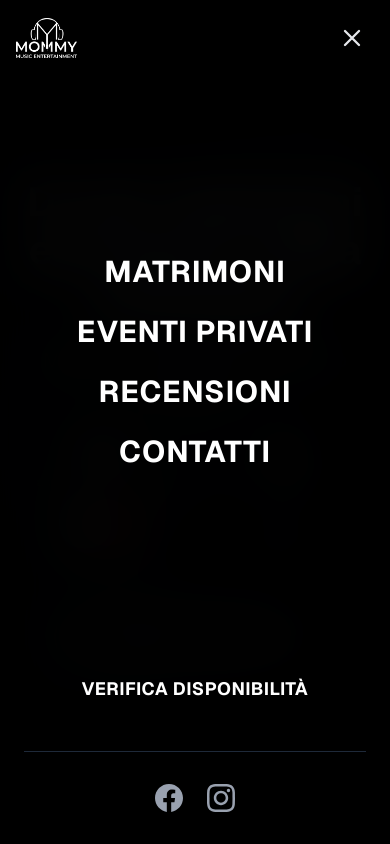
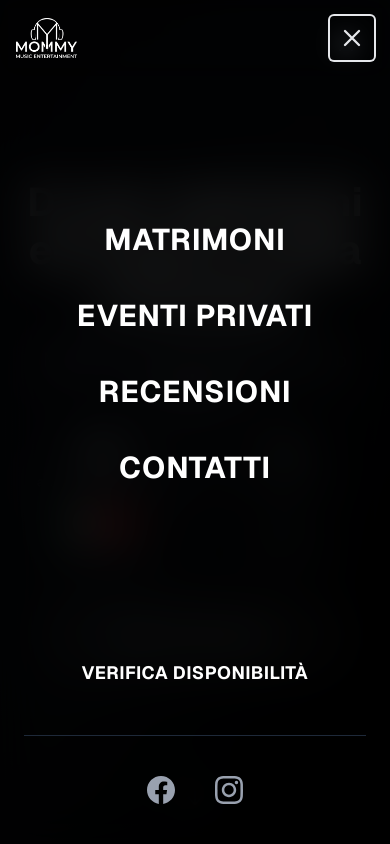
Before and after one commit to mommydjsalmani-cloud/mommy-marketing, a Next.js app: page / in a window 390 px wide. Both pictures are taken after a click on the button "Apri menu". Shown: the top 844 px of the page. Built offline with nearby package versions, Linux system fonts and the light colour scheme.

Commit message:
♿ Menu mobile overlay ottimizzato: focus trap, ARIA, transizioni smooth

```diff
--- a/app/components/Header.tsx
+++ b/app/components/Header.tsx
@@ -3,11 +3,13 @@
 import Link from 'next/link';
 import Image from 'next/image';
 import { useState, useEffect, useRef } from 'react';
+import FocusTrap from 'focus-trap-react';
 
 export default function Header() {
   const [isMenuOpen, setIsMenuOpen] = useState(false);
   const [isScrolled, setIsScrolled] = useState(false);
   const sentinelRef = useRef<HTMLDivElement>(null);
+  const overlayRef = useRef<HTMLDivElement>(null);
 
   const navLinks = [
     { href: '/matrimoni', label: 'Matrimoni' },
@@ -37,12 +39,16 @@ export default function Header() {
     };
   }, []);
 
-  // Blocca scroll quando il menu è aperto
+  // Gestione overlay: scroll lock, Esc, click esterno
   useEffect(() => {
     if (isMenuOpen) {
+      // Blocca scroll
+      const scrollbarWidth = window.innerWidth - document.documentElement.clientWidth;
       document.body.style.overflow = 'hidden';
+      document.body.style.paddingRight = `${scrollbarWidth}px`;
     } else {
       document.body.style.overflow = '';
+      document.body.style.paddingRight = '';
     }
 
     // Chiusura con Esc
@@ -53,11 +59,20 @@ export default function Header() {
     };
 
     document.addEventListener('keydown', handleEscape);
+
     return () => {
       document.removeEventListener('keydown', handleEscape);
       document.body.style.overflow = '';
+      document.body.style.paddingRight = '';
     };
   }, [isMenuOpen]);
+
+  // Click esterno per chiudere (solo sul backdrop, non sul contenuto)
+  const handleBackdropClick = (e: React.MouseEvent<HTMLDivElement>) => {
+    if (e.target === e.currentTarget) {
+      setIsMenuOpen(false);
+    }
+  };
 
   return (
     <>
@@ -114,12 +129,13 @@ export default function Header() {
             {/* Mobile Menu Button */}
             <button
               onClick={() => setIsMenuOpen(!isMenuOpen)}
-              className="lg:hidden text-gray-200 focus:outline-none p-2 relative z-10"
+              className="lg:hidden text-gray-200 focus:outline-none focus:ring-2 focus:ring-accent rounded p-2 relative z-10"
               aria-label={isMenuOpen ? 'Chiudi menu' : 'Apri menu'}
               aria-expanded={isMenuOpen}
+              aria-controls="mobile-menu"
             >
               <svg
-                className="w-7 h-7"
+                className="w-7 h-7 transition-transform duration-200"
                 fill="none"
                 strokeLinecap="round"
                 strokeLinejoin="round"
@@ -140,23 +156,51 @@ export default function Header() {
 
       {/* Mobile Menu Overlay */}
       {isMenuOpen && (
+        <FocusTrap
+          focusTrapOptions={{
+            initialFocus: false,
+            allowOutsideClick: true,
+            escapeDeactivates: true,
+          }}
+        >
           <div
-          className="fixed inset-0 z-40 lg:hidden"
+            ref={overlayRef}
+            id="mobile-menu"
+            role="dialog"
+            aria-modal="true"
+            aria-label="Menu di navigazione mobile"
+            className="fixed inset-0 z-40 lg:hidden animate-fadeIn"
+            onClick={handleBackdropClick}
+          >
+            {/* Backdrop */}
+            <div className="absolute inset-0 bg-black/80 backdrop-blur-xl transition-opacity duration-300" />
+
+            {/* Content */}
+            <div className="relative h-full flex flex-col animate-scaleIn">
+              <div className="flex flex-col h-full pt-24 pb-8 px-6">
+                {/* Close button - accessibile */}
+                <button
                   onClick={() => setIsMenuOpen(false)}
+                  className="absolute top-6 right-6 text-gray-400 hover:text-white focus:outline-none focus:ring-2 focus:ring-accent rounded p-2 transition-colors"
+                  aria-label="Chiudi menu"
                 >
-          <div className="absolute inset-0 bg-black/95 backdrop-blur-xl">
-            <div className="flex flex-col h-full pt-24 pb-8 px-6">
+                  <svg className="w-6 h-6" fill="none" strokeLinecap="round" strokeLinejoin="round" strokeWidth="2" viewBox="0 0 24 24" stroke="currentColor">
+                    <path d="M6 18L18 6M6 6l12 12" />
+                  </svg>
+                </button>
+
                 {/* Menu Items */}
-              <nav className="flex-1 flex flex-col justify-center space-y-6">
+                <nav className="flex-1 flex flex-col justify-center space-y-6" role="navigation" aria-label="Menu principale mobile">
                   {navLinks.map((link, index) => (
                     <Link
                       key={link.href}
                       href={link.href}
-                    className="text-3xl font-bold text-white hover:text-accent transition-colors uppercase tracking-wide text-center"
+                      className="text-3xl font-bold text-white hover:text-accent focus:text-accent focus:outline-none focus:ring-2 focus:ring-accent rounded px-4 py-2 transition-colors uppercase tracking-wide text-center"
                       onClick={() => setIsMenuOpen(false)}
                       style={{
-                      animation: `slideIn 0.3s ease-out ${index * 0.1}s both`,
+                        animation: `slideIn 0.3s ease-out ${index * 0.08}s both`,
                       }}
+                      tabIndex={0}
                     >
                       {link.label}
                     </Link>
@@ -167,8 +211,9 @@ export default function Header() {
                 <div className="mt-8">
                   <a
                     href="#contatto-rapido"
-                  className="block w-full bg-accent hover:bg-accent-hover text-white px-8 py-4 rounded-full font-bold text-center transition-colors text-lg uppercase tracking-wide"
+                    className="block w-full bg-accent hover:bg-accent-hover focus:bg-accent-hover text-white px-8 py-4 rounded-full font-bold text-center transition-all text-lg uppercase tracking-wide focus:outline-none focus:ring-4 focus:ring-accent/50"
                     onClick={() => setIsMenuOpen(false)}
+                    tabIndex={0}
                   >
                     Verifica disponibilità
                   </a>
@@ -180,8 +225,9 @@ export default function Header() {
                     href="https://facebook.com"
                     target="_blank"
                     rel="noopener noreferrer"
-                  className="text-gray-400 hover:text-accent transition-colors"
-                  aria-label="Facebook"
+                    className="text-gray-400 hover:text-accent focus:text-accent transition-colors focus:outline-none focus:ring-2 focus:ring-accent rounded p-2"
+                    aria-label="Segui su Facebook"
+                    tabIndex={0}
                   >
                     <svg className="w-7 h-7" fill="currentColor" viewBox="0 0 24 24">
                       <path d="M24 12.073c0-6.627-5.373-12-12-12s-12 5.373-12 12c0 5.99 4.388 10.954 10.125 11.854v-8.385H7.078v-3.47h3.047V9.43c0-3.007 1.792-4.669 4.533-4.669 1.312 0 2.686.235 2.686.235v2.953H15.83c-1.491 0-1.956.925-1.956 1.874v2.25h3.328l-.532 3.47h-2.796v8.385C19.612 23.027 24 18.062 24 12.073z" />
@@ -191,8 +237,9 @@ export default function Header() {
                     href="https://instagram.com"
                     target="_blank"
                     rel="noopener noreferrer"
-                  className="text-gray-400 hover:text-accent transition-colors"
-                  aria-label="Instagram"
+                    className="text-gray-400 hover:text-accent focus:text-accent transition-colors focus:outline-none focus:ring-2 focus:ring-accent rounded p-2"
+                    aria-label="Segui su Instagram"
+                    tabIndex={0}
                   >
                     <svg className="w-7 h-7" fill="currentColor" viewBox="0 0 24 24">
                       <path d="M12 2.163c3.204 0 3.584.012 4.85.07 3.252.148 4.771 1.691 4.919 4.919.058 1.265.069 1.645.069 4.849 0 3.205-.012 3.584-.069 4.849-.149 3.225-1.664 4.771-4.919 4.919-1.266.058-1.644.07-4.85.07-3.204 0-3.584-.012-4.849-.07-3.26-.149-4.771-1.699-4.919-4.92-.058-1.265-.07-1.644-.07-4.849 0-3.204.013-3.583.07-4.849.149-3.227 1.664-4.771 4.919-4.919 1.266-.057 1.645-.069 4.849-.069zm0-2.163c-3.259 0-3.667.014-4.947.072-4.358.2-6.78 2.618-6.98 6.98-.059 1.281-.073 1.689-.073 4.948 0 3.259.014 3.668.072 4.948.2 4.358 2.618 6.78 6.98 6.98 1.281.058 1.689.072 4.948.072 3.259 0 3.668-.014 4.948-.072 4.354-.2 6.782-2.618 6.979-6.98.059-1.28.073-1.689.073-4.948 0-3.259-.014-3.667-.072-4.947-.196-4.354-2.617-6.78-6.979-6.98-1.281-.059-1.69-.073-4.949-.073zm0 5.838c-3.403 0-6.162 2.759-6.162 6.162s2.759 6.163 6.162 6.163 6.162-2.759 6.162-6.163c0-3.403-2.759-6.162-6.162-6.162zm0 10.162c-2.209 0-4-1.79-4-4 0-2.209 1.791-4 4-4s4 1.791 4 4c0 2.21-1.791 4-4 4zm6.406-11.845c-.796 0-1.441.645-1.441 1.44s.645 1.44 1.441 1.44c.795 0 1.439-.645 1.439-1.44s-.644-1.44-1.439-1.44z" />
@@ -202,6 +249,7 @@ export default function Header() {
               </div>
             </div>
           </div>
+        </FocusTrap>
       )}
 
       <style jsx>{`
@@ -215,6 +263,34 @@ export default function Header() {
             transform: translateY(0);
           }
         }
+
+        @keyframes fadeIn {
+          from {
+            opacity: 0;
+          }
+          to {
+            opacity: 1;
+          }
+        }
+
+        @keyframes scaleIn {
+          from {
+            opacity: 0;
+            transform: scale(0.95);
+          }
+          to {
+            opacity: 1;
+            transform: scale(1);
+          }
+        }
+
+        .animate-fadeIn {
+          animation: fadeIn 0.25s ease-out;
+        }
+
+        .animate-scaleIn {
+          animation: scaleIn 0.3s cubic-bezier(0.16, 1, 0.3, 1);
+        }
       `}</style>
     </>
   );
--- a/package.json
+++ b/package.json
@@ -9,6 +9,7 @@
     "lint": "eslint"
   },
   "dependencies": {
+    "focus-trap-react": "^11.0.4",
     "framer-motion": "^12.23.24",
     "next": "16.0.0",
     "react": "19.2.0",
```
Also changed, not shown: 1 other file (tests, documents, lock files or other folders). Lines whose indentation alone changed are shown as unchanged.
